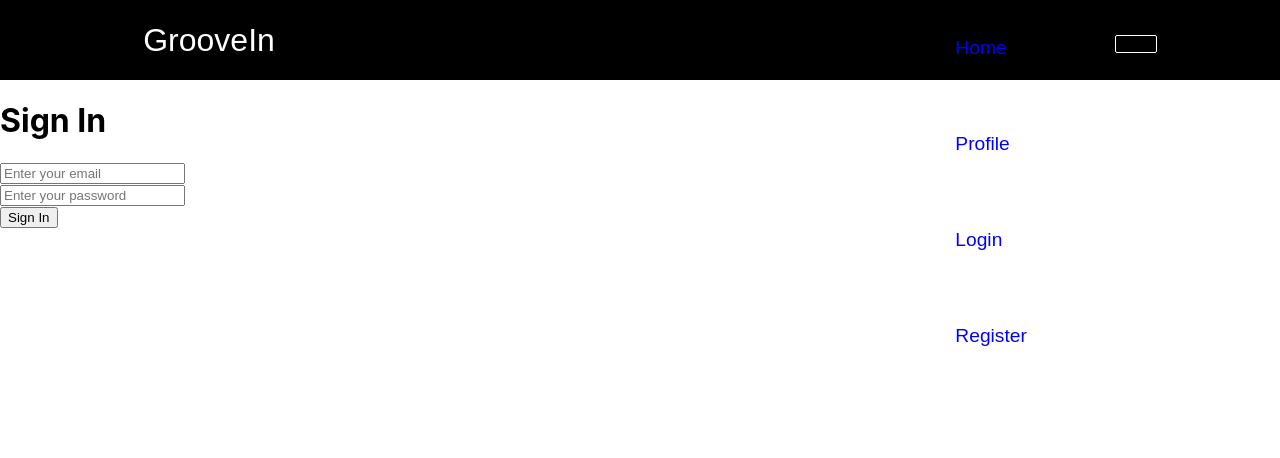
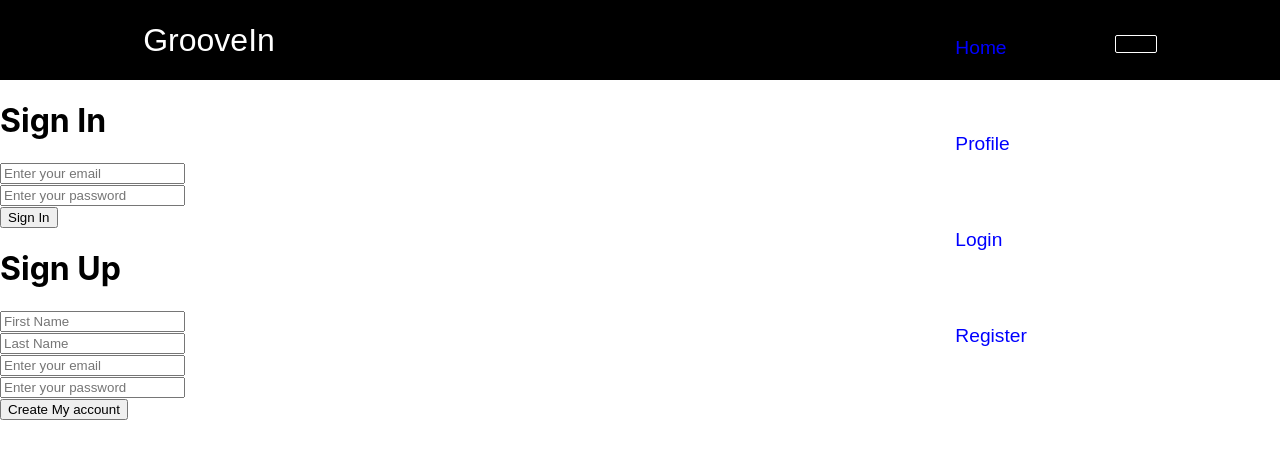
Before and after one commit to lstvgore/Project-3, a React (Create React App) app in the folder client/: page / in a window 1280 px wide. Shown: the top 458 px of the page. Built offline with nearby package versions, Linux system fonts and the light colour scheme.

Commit message:
UPDATE: log out functional

```diff
--- a/client/src/App.js
+++ b/client/src/App.js
@@ -1,6 +1,7 @@
 import { React } from 'react';
 import "./App.css";
 import Login from "./Pages/Login";
+import Register from "./Pages/Register";
 import { BrowserRouter as Router, Switch, Route } from 'react-router-dom';
 import Navbar from './Components/NavBar';
 
@@ -9,6 +10,7 @@ function App() {
     <Router>
       <Navbar/>
       <Login />
+      <Register />
         <Switch>
           <Route path='/' exact/>
         </Switch>
--- a/client/src/Pages/Login.js
+++ b/client/src/Pages/Login.js
@@ -108,6 +108,7 @@ export default class Login extends Component {
         .then((res) => res.json())
         .then((json) => {
           if (json.success) {
+            localStorage.removeItem("the_main_app")
             this.setState({
               token: "",
               isLoading: false,
```
